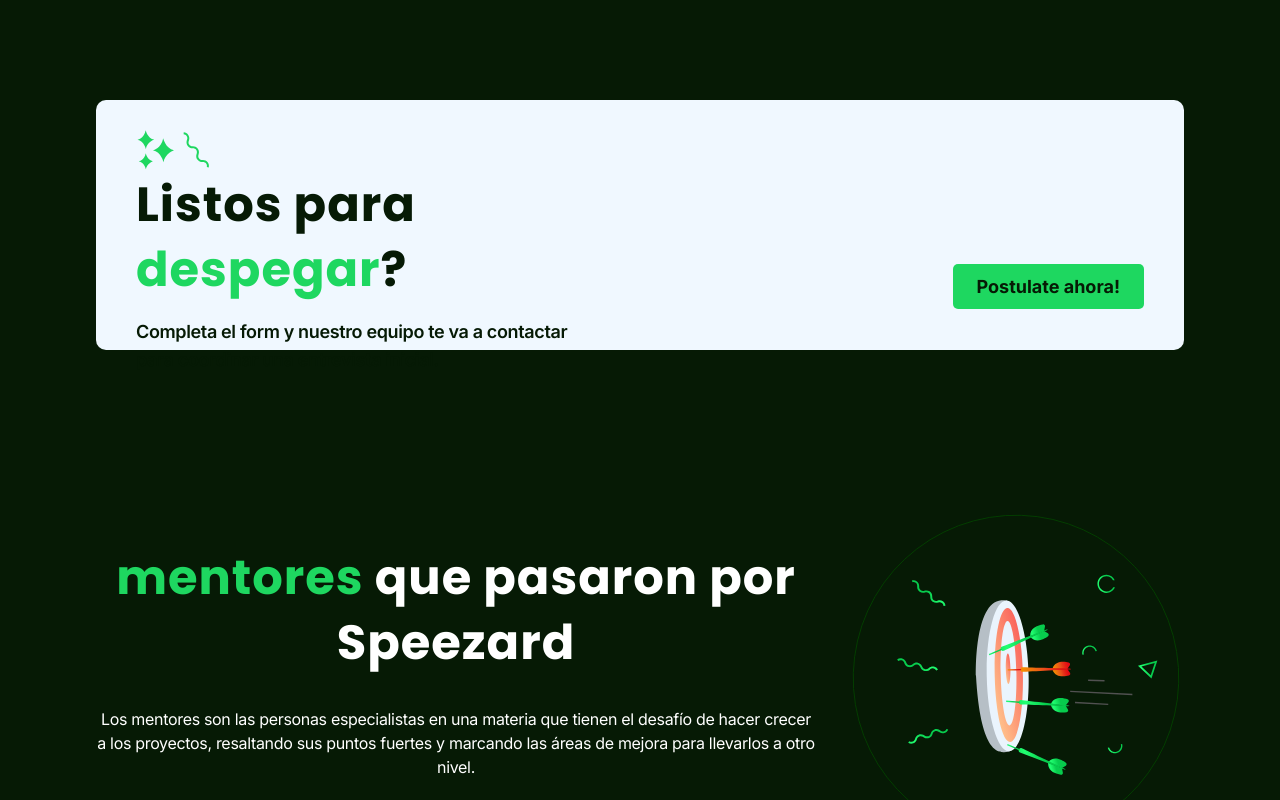
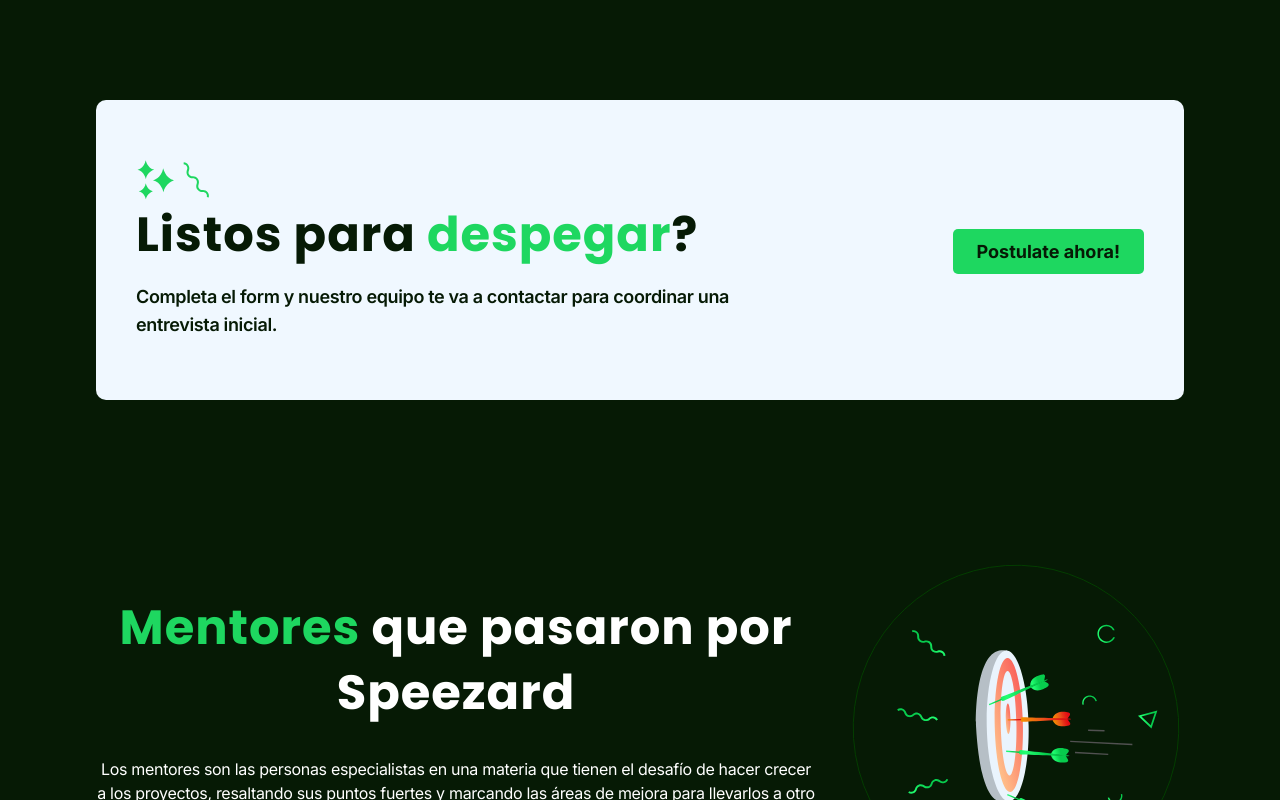
Before and after one commit to leonardoromero/landing-speezard, a Next.js app: page / in a window 1280 px wide. Shown: the part 3800-4600 px from the top of the page. Built offline with nearby package versions, Linux system fonts and the light colour scheme.

Commit message:
Fixed: roadmap-tablet; CTA, Mentors; wordings, Index: Next-SEO

```diff
--- a/pages/index.tsx
+++ b/pages/index.tsx
@@ -16,8 +16,8 @@
 	return (
 		<div className="app-wrapper">
 			<NextSeo
-				title="Speezard 🦎 Pre-incubadora Web3.0"
-				description="Speezard es una pre-incubadora de start-ups web3 en LATAM que pone una comunidad mínima viable al servicio del ecosistema."
+				title="Speezard | Incubadora Web 3"
+				description="Speezard es una incubadora latinoamericana, en la cual validamos y hacemos crecer tu startup Web3 en comunidad."
 				canonical="https://www.speezard.io/"
 			/>
 			<Navbar />
--- a/pages/sections/Roadmap/Roadmap.tsx
+++ b/pages/sections/Roadmap/Roadmap.tsx
@@ -80,7 +80,7 @@
 					<Image
 						src="/vectorsV1.5/roadmap-phone.svg"
 						width={300}
-						height={1400}
+						height={1200}
 						alt={alt}
 					/>
 				) : (
--- a/pages/sections/Roadmap/_roadmap.scss
+++ b/pages/sections/Roadmap/_roadmap.scss
@@ -127,6 +127,10 @@
 			/* Estilos específicos para pantallas de tamaño medio (375px) */
 			height: 460px;
 		}
+		@media only screen and (min-width: 900px) and (max-width: 1330px) {
+			/* Estilos específicos para pantallas de tamaño medio (375px) */
+			height: 300px;
+		}
 		&__left {
 			display: grid;
 			align-content: center;
@@ -146,6 +150,11 @@
 				justify-items: center;
 				text-align: center;
 				margin-top: 40px;
+			}
+			@media only screen and (min-width: 900px) and (max-width: 1330px) {
+				/* Estilos específicos para pantallas de tamaño medio (375px) */
+				margin-top: 60px;
+				width: 70%;
 			}
 			&-title {
 				@extend .heading;
--- a/utils/wordings.ts
+++ b/utils/wordings.ts
@@ -344,7 +344,7 @@
 	},
 	mentors: {
 		heading2: 'que pasaron por Speezard',
-		span: 'mentores',
+		span: 'Mentores',
 		text: 'Los mentores son las personas especialistas en una materia que tienen el desafío de hacer crecer a los proyectos, resaltando sus puntos fuertes y  marcando las áreas de mejora para llevarlos a otro nivel.',
 		profiles: [
 			{
@@ -478,7 +478,7 @@
 				alt: 'imagen de perfil de Jossie',
 				heading6: 'Josefina Anschütz',
 				description:
-					'CEO @futurefundco | Building @mokatoken | UX Writer 💻 | Embajadora @takenosapp | Community Builder @LaCryptaOficial',
+					'Founder @futurefund | UX Writer 💻 | Embajadora @takenosapp | Community Builder @LaCryptaOk',
 				links: [
 					{
 						id: 'twitter',
```
